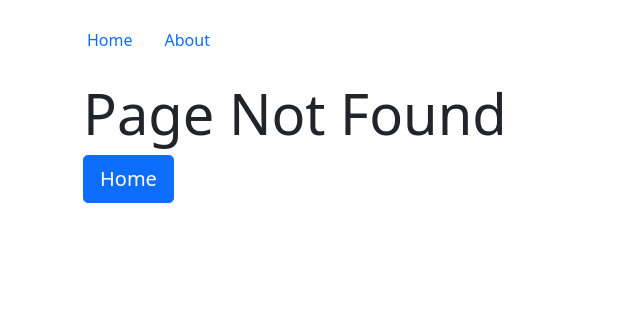
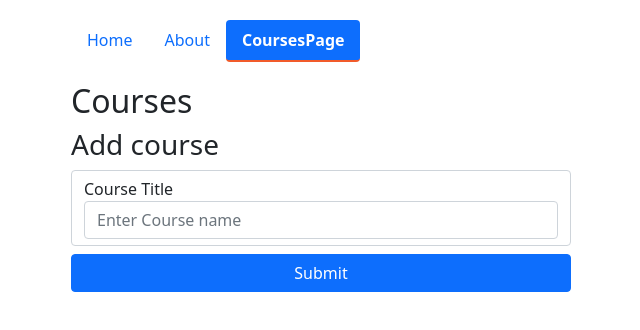
Before and after one commit to Samk13/react-redux-webpack, a React app: page /Courses in a window 1280 px wide. Before the commit this address had no page. Shown: the top 330 px of the page, without its empty margins (69-709 px from the left). Built offline with nearby package versions, Linux system fonts and the light colour scheme.

Commit message:
implement form and update eslint ro accept consolelogs

```diff
--- a/src/components/App.js
+++ b/src/components/App.js
@@ -3,6 +3,7 @@ import { Route, Switch } from "react-router-dom"
 import HomePage from "./home/HomePage"
 import AboutPage from "./about/AboutPage"
 import HeaderComp from "./common/HeaderComp"
+import CoursesPage from "./courses/CoursesPage"
 import NotFound from "./NotFound"
 
 const App = () => (
@@ -11,6 +12,7 @@ const App = () => (
     <Switch>
       <Route exact path="/" component={HomePage} />
       <Route path="/about" component={AboutPage} />
+      <Route path="/Courses" component={CoursesPage} />
       <Route component={NotFound} />
     </Switch>
   </div>
--- a/src/components/common/HeaderComp.js
+++ b/src/components/common/HeaderComp.js
@@ -15,6 +15,9 @@ const HeaderComp = () => {
       <NavLink to="/about" className="nav-link" activeStyle={activeStyle}>
         About
       </NavLink>
+      <NavLink to="/Courses" className="nav-link" activeStyle={activeStyle}>
+        CoursesPage
+      </NavLink>
     </nav>
   )
 }
--- /dev/null
+++ b/src/components/courses/CoursesPage.js
@@ -0,0 +1,71 @@
+import React from "react"
+
+// eslint-disable-next-line react/prefer-stateless-function
+class CoursePage extends React.Component {
+  constructor(props) {
+    super(props)
+    this.state = {
+      // eslint-disable-next-line react/no-unused-state
+      course: {
+        title: "",
+        rating: 1,
+      },
+    }
+    this.handleChange = this.handleChange.bind(this)
+    this.handleSubmit = this.handleSubmit.bind(this)
+  }
+
+  handleChange(event) {
+    // eslint-disable-next-line react/no-access-state-in-setstate
+    const course = { ...this.state.course, title: event.target.value }
+    this.setState({ course })
+  }
+
+  handleSubmit(event) {
+    event.preventDefault()
+    console.log(this.state.course)
+  }
+
+  render() {
+    const {
+      course: { title },
+    } = this.state
+    return (
+      <form onSubmit={this.handleSubmit}>
+        <h2>Courses</h2>
+        <h3>Add course</h3>
+        <div className="form-group col-6 mb-2">
+          <label htmlFor="course" className="form-control col">
+            Course Title
+            <input
+              type="text"
+              className="form-control"
+              id="course"
+              placeholder="Enter Course name"
+              onChange={this.handleChange}
+              value={title.value}
+            />
+          </label>
+        </div>
+        {/* <div className="form-group col-6 mb-2">
+          <label htmlFor="rating" className="form-control col">
+            Rating
+            <input
+              type="number"
+              className="form-control"
+              id="rating"
+              min={1}
+              max={5}
+              placeholder="Rating"
+            />
+          </label>
+        </div> */}
+        <button type="submit" value="save" className="btn btn-primary col-6">
+          Submit
+        </button>
+      </form>
+    )
+  }
+}
+
+export default CoursePage
--- a/webpack.config.dev.js
+++ b/webpack.config.dev.js
@@ -23,7 +23,10 @@ module.exports = {
       template: "src/index.html",
       favicon: "src/favicon.ico",
     }),
-    new ESLintPlugin(),
+    new ESLintPlugin({
+      failOnWarning: false, // new
+      failOnError: false, // new
+    }),
   ],
   resolve: {
     extensions: [".js", ".jsx"],
```
Also changed, not shown: .eslintrc.js.
